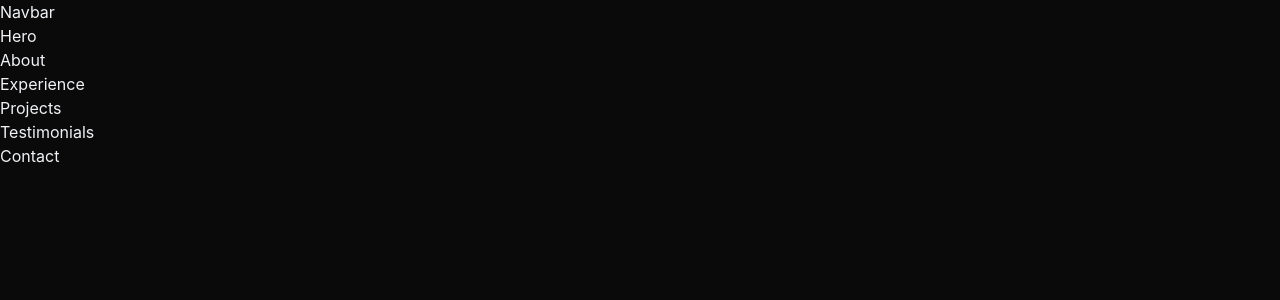
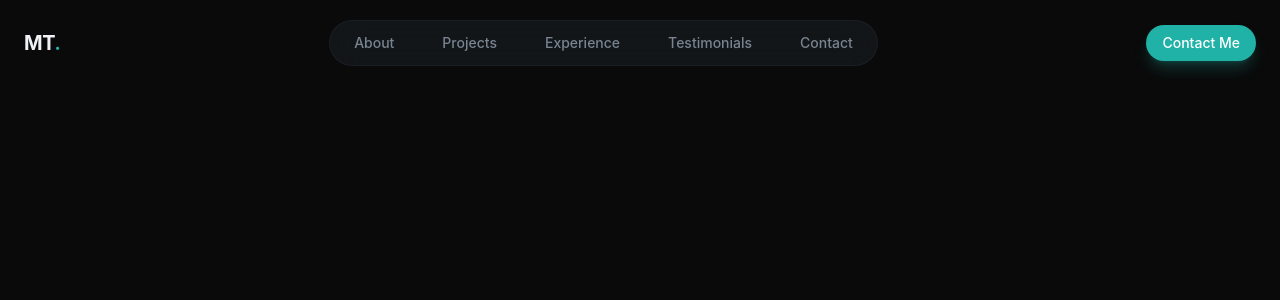
Before and after one commit to marwancodes/marwantech, a Next.js app: page / in a window 1280 px wide. Shown: the top 300 px of the page. Built offline with nearby package versions, Linux system fonts and the light colour scheme.

Commit message:
Navbar with animation

```diff
--- a/app/globals.css
+++ b/app/globals.css
@@ -43,3 +43,37 @@
     font-family: "Playfair Display", serif;
   }
 }
+
+@layer components {
+  .glass {
+    background-color: color-mix(in srgb, var(--color-surface) 50%, transparent);
+    backdrop-filter: blur(16px);
+    border: 1px solid color-mix(in srgb, var(--color-border) 50%, transparent);
+  }
+
+  .glass-strong {
+    background-color: color-mix(in srgb, var(--color-surface) 80%, transparent);
+    backdrop-filter: blur(24px);
+    border: 1px solid color-mix(in srgb, var(--color-border) 60%, transparent);
+  }
+}
+
+@layer utilities {
+  @keyframes fade-in {
+    from {
+      opacity: 0;
+      transform: translateY(20px);
+      filter: blur(10px);
+    }
+    to {
+      opacity: 1;
+      transform: translateY(0);
+      filter: blur(0);
+    }
+  }
+
+  .animate-fade-in {
+    animation: fade-in 0.8s ease-in-out both;
+  }
+
+}
--- a/app/layout.tsx
+++ b/app/layout.tsx
@@ -1,7 +1,7 @@
 import type { Metadata } from "next";
 import { Geist, Geist_Mono } from "next/font/google";
 import "./globals.css";
-import Navbar from "../components/layouts/Navbar";
+import Navbar from "@/components/layouts/Navbar";
 
 
 const geistSans = Geist({
--- a/app/page.tsx
+++ b/app/page.tsx
@@ -7,7 +7,7 @@ export default function Home() {
 
   return (
     <div className="min-h-screen overflow-x-hidden">
-      <HomePage />
+
     </div>
   );
 }
--- a/components/layouts/Navbar.tsx
+++ b/components/layouts/Navbar.tsx
@@ -1,8 +1,66 @@
-import React from 'react'
+"use client";
+
+import Button from "../ui/Button";
+import { Menu, X } from "lucide-react";
+import { useState } from "react";
+
+interface NavLink {
+  name: string;
+  href: string;
+}
+
+
+const NavLinks: NavLink[] = [
+  { name: "About", href: "/#about" },
+  { name: "Projects", href: "/#projects" },
+  { name: "Experience", href: "/#experience" },
+  { name: "Testimonials", href: "/#testimonials" },
+  { name: "Contact", href: "/#contact" },
+]
 
 const Navbar = () => {
+
+  const [isMenuOpen, setIsMenuOpen] = useState<boolean>(false);
+
   return (
-    <div>Navbar</div>
+    <header className="fixed top-0 left-0 right-0 bg-transparent py-5 ">
+      <nav className="container mx-auto px-6 flex items-center justify-between">
+        <a href="#" className="text-xl font-bold tracking-tight">
+          MT<span className="text-primary">.</span>
+        </a>
+
+        {/* Desktop Nav */}
+        <div className="hidden md:flex items-center gap-1">
+          <div className="glass rounded-full px-2 py-1 flex items-center gap-4 text-sm font-medium">
+            {NavLinks.map((link, i) => (
+              <a href={link.href} key={i} className="px-4 py-2 text-sm text-muted-foreground hover:text-foreground rounded-full hover:bg-surface">{link.name}</a>
+            ))}
+          </div>
+        </div>
+
+        {/* CTA Button */}
+        <div className="hidden md:block">
+          <Button size="sm">Contact Me</Button>
+        </div>
+
+        {/* Mobile Menu Button */}
+        <button className="md:hidden p-2 text-foreground cursor-pointer" onClick={() => setIsMenuOpen(!isMenuOpen)}>
+          {isMenuOpen ? <X size={24}/> : <Menu size={24}/>}
+        </button>
+      </nav>
+
+      {/* Mobile Menu */}
+      {isMenuOpen && (
+        <div className="md:hidden glass-strong animate-fade-in">
+              <div className="container mx-auto px-6 py-6 flex flex-col gap-4 ">
+                {NavLinks.map((link, i) => (
+                  <a href={link.href} key={i} className="text-lg text-muted-foreground hover:text-foreground rounded-full py-2">{link.name}</a>
+                ))}
+                <Button size="sm">Contact Me</Button>
+              </div>
+        </div>
+      )}
+    </header>
   )
 }
 
--- /dev/null
+++ b/components/ui/Button.tsx
@@ -0,0 +1,33 @@
+import React from "react";
+
+interface ButtonProps extends React.ButtonHTMLAttributes<HTMLButtonElement> {
+  className?: string;
+  size?: "sm" | "default" | "lg";
+  children: React.ReactNode;
+}
+
+const Button = ({
+  className = "",
+  size = "default",
+  children,
+  ...props
+}: ButtonProps) => {
+  const baseClasses =
+    "relative overflow-hidden rounded-full font-medium focus:outline-none focus-visible:ring-2 focus-visible:ring-primary bg-primary text-primary-foreground hover:bg-primary/90 shadow-lg shadow-primary/25";
+
+  const sizeClasses = {
+    sm: "px-4 py-2 text-sm",
+    default: "px-6 py-3 text-base",
+    lg: "px-8 py-4 text-lg",
+  };
+  const classes = `${baseClasses} ${sizeClasses[size]} ${className}`;
+  return (
+    <button className={classes} {...props}>
+      <span className="relative flex items-center justify-center gap-2 cursor-pointer">
+        {children}
+      </span>
+    </button>
+  );
+};
+
+export default Button;
```
